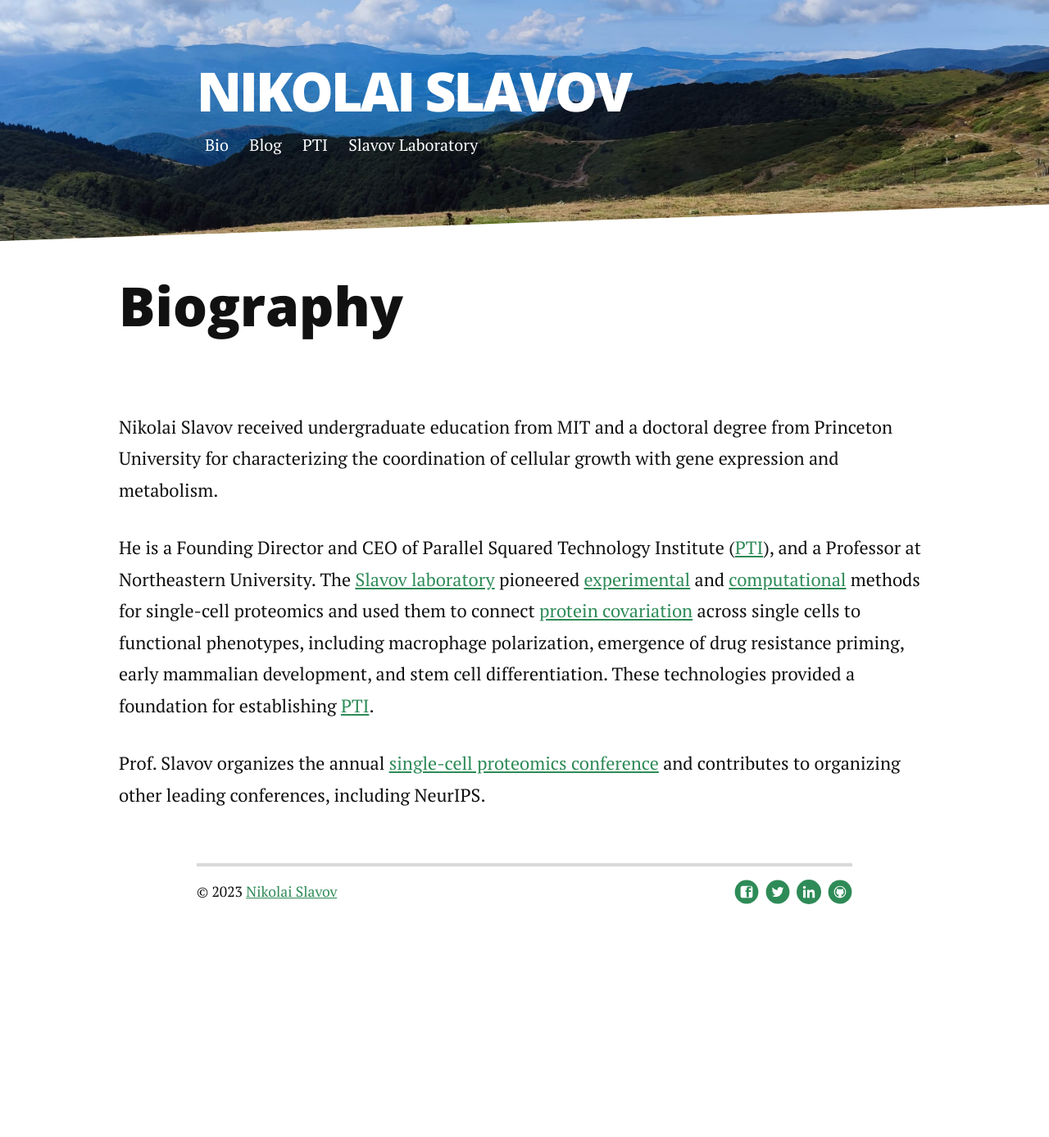
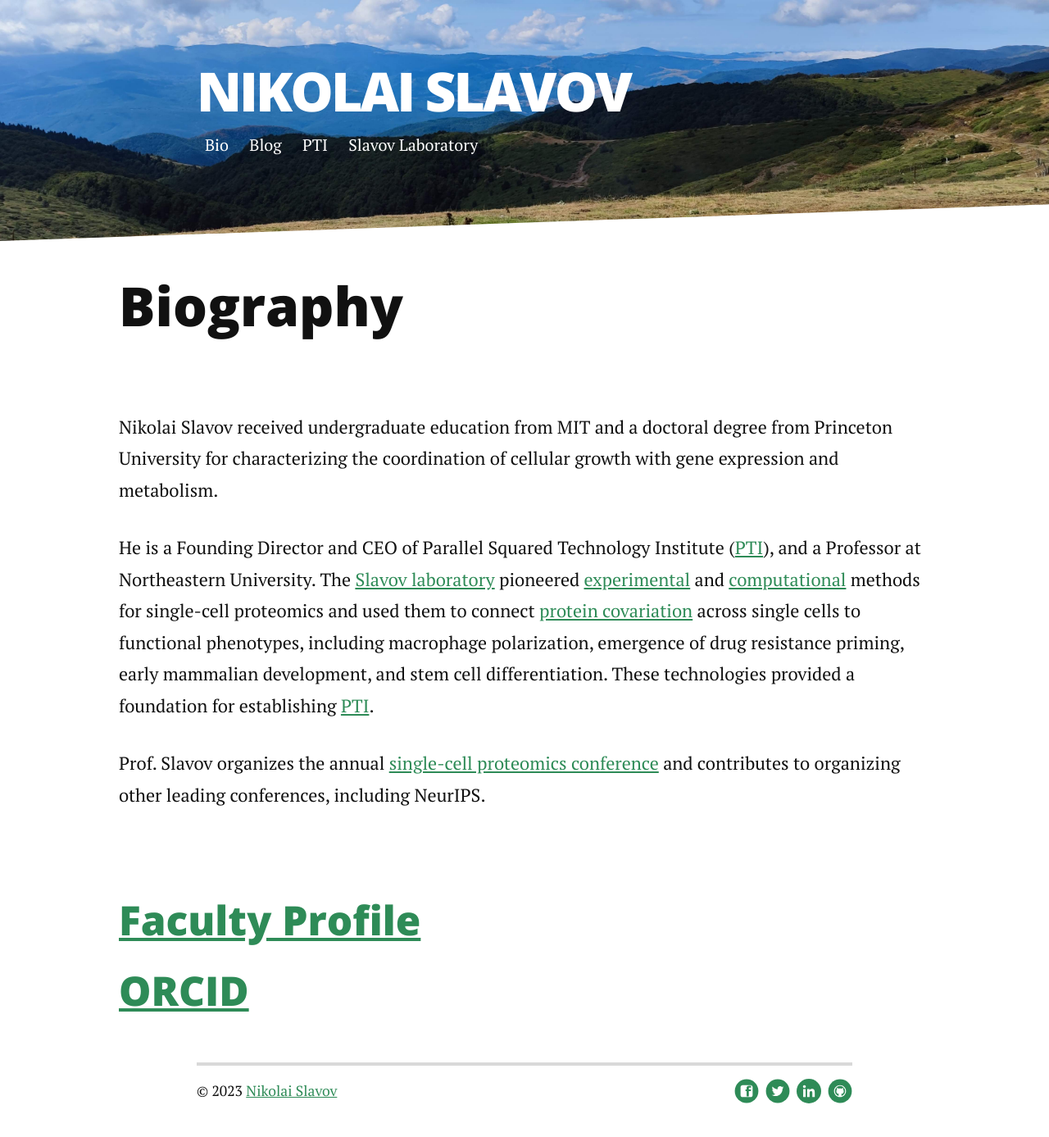
Before and after one commit to nslavov/nikolai, a Jekyll site: the page built from bio.md, in a window 1280 px wide. Shown: the whole page at 82% size. Built offline with Jekyll 4.4.1, drawn with Linux system fonts in a browser that asks for light colours; nearby versions of some CDN libraries; before the commit the page ends 1145 px from its top, so only the background shows below that.

Commit message:
Update bio.md

```diff
--- a/bio.md
+++ b/bio.md
@@ -10,6 +10,12 @@ description: "Biography of Nikolai Slavov, a curious explorer of nature and Foun
 
 Nikolai Slavov received undergraduate education from MIT and a doctoral degree from Princeton University for characterizing the coordination of cellular growth with gene expression and metabolism.
 
-He is a Founding Director and CEO of Parallel Squared Technology Institute (<a href="https://www.parallelsq.org/">PTI</a>), and a Professor at Northeastern University. The <a href="http://slavovlab.net">Slavov laboratory</a> pioneered <a href="https://scp.slavovlab.net/methods">experimental</a> and <a href="https://scp.slavovlab.net/computational-analysis">computational</a> methods for single-cell proteomics and used them to connect <a href="https://doi.org/10.1371/journal.pbio.3001512" target="_blank" rel="noopener">protein covariation</a> across single cells to functional phenotypes, including macrophage polarization, emergence of drug resistance priming, early mammalian development, and stem cell differentiation. These technologies provided a foundation for establishing [PTI](https://www.parallelsq.org).
+He is a Founding Director and CEO of Parallel Squared Technology Institute (<a href="https://www.parallelsq.org/">PTI</a>), and a Professor at Northeastern University. The <a href="https://slavovlab.net">Slavov laboratory</a> pioneered <a href="https://scp.slavovlab.net/methods">experimental</a> and <a href="https://scp.slavovlab.net/computational-analysis">computational</a> methods for single-cell proteomics and used them to connect <a href="https://doi.org/10.1371/journal.pbio.3001512" target="_blank" rel="noopener">protein covariation</a> across single cells to functional phenotypes, including macrophage polarization, emergence of drug resistance priming, early mammalian development, and stem cell differentiation. These technologies provided a foundation for establishing [PTI](https://www.parallelsq.org).
 
 Prof. Slavov organizes the annual <a href="https://single-cell.net/">single-cell proteomics conference</a> and contributes to organizing other leading conferences, including NeurIPS.
+
+<br>
+
+## [Faculty Profile](https://coe.northeastern.edu/people/slavov-nikolai/)
+
+## [ORCID](https://orcid.org/0000-0003-2035-1820)
```
Also changed, not shown: other parts of bio.md (+1 -1 lines).
